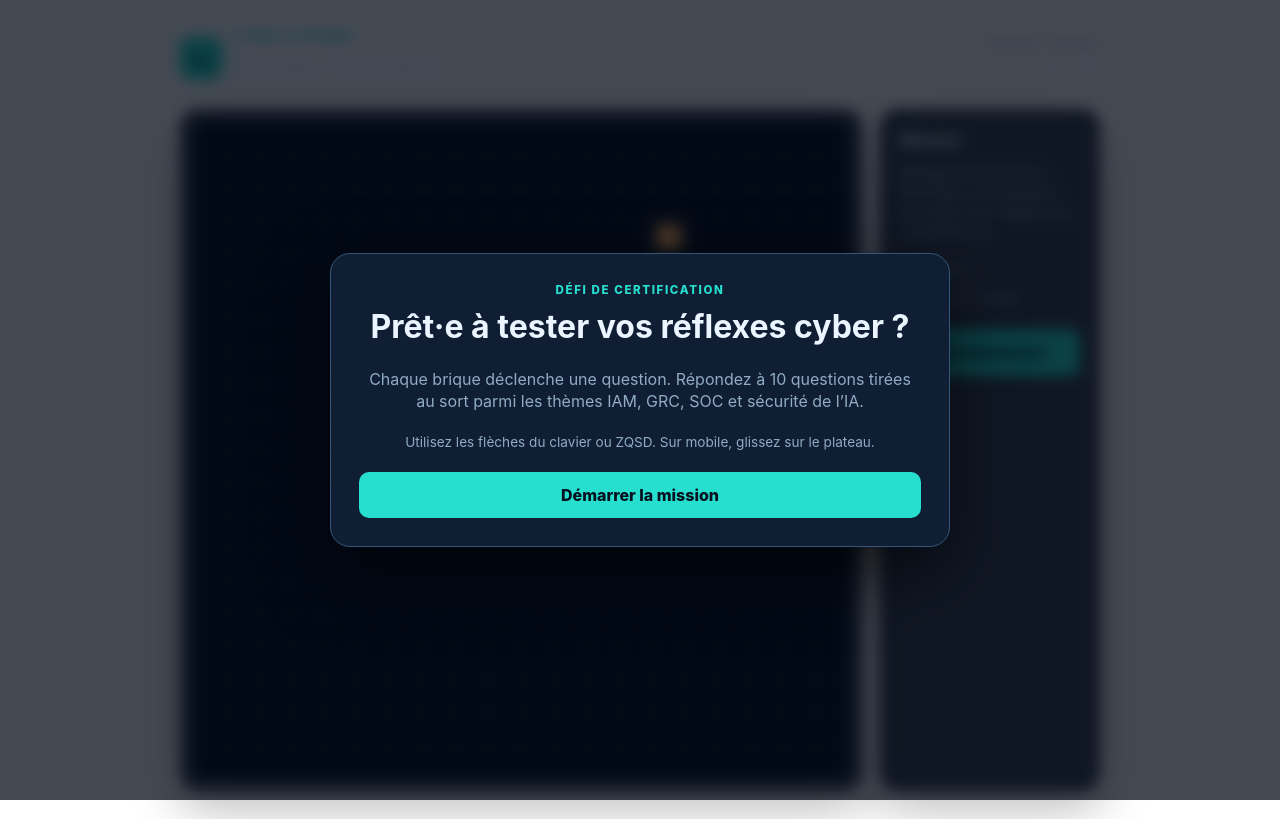
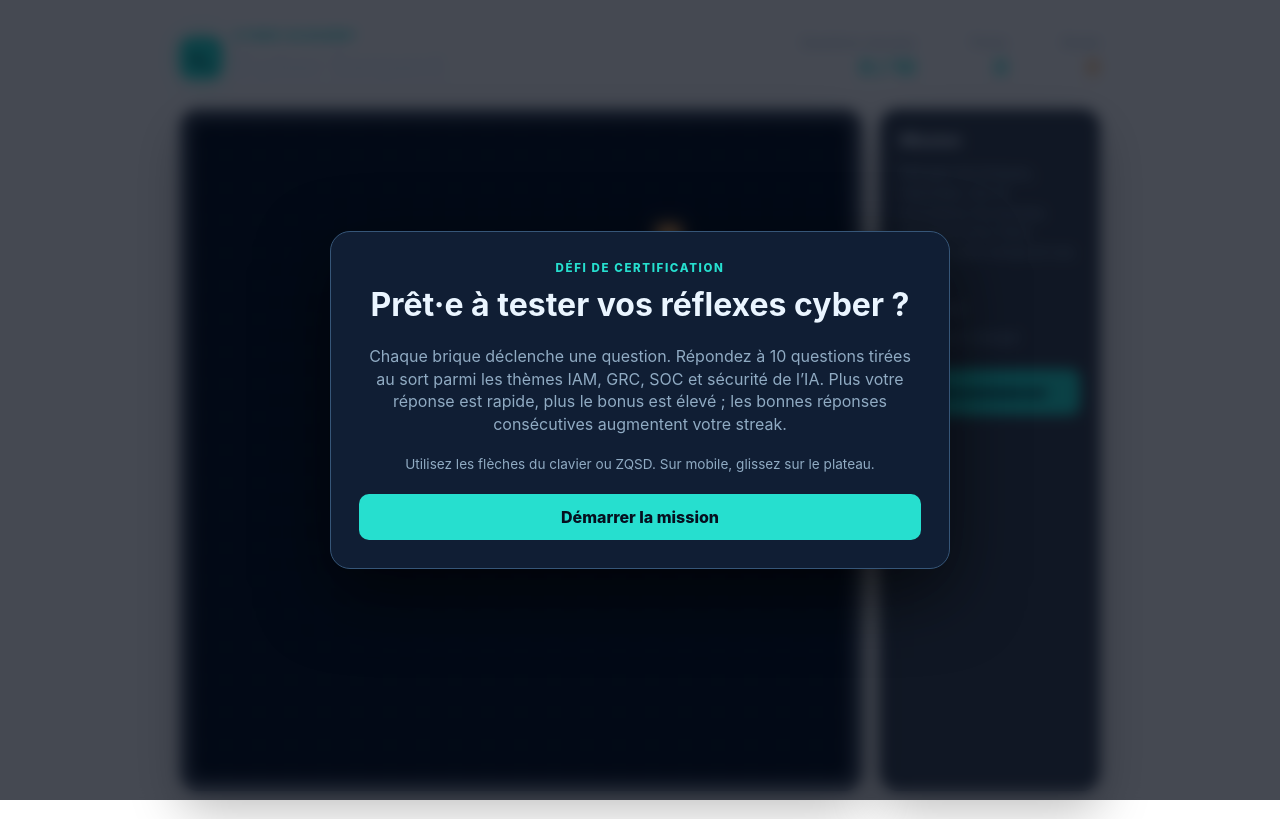
Before and after one commit to Mohamed49000/Test-Agent-statique, a plain HTML site: page index.html in a window 1280 px wide. Drawn offline with Linux system fonts and the light colour scheme.

Commit message:
Add timed streak scoring to quiz

```diff
--- a/index.html
+++ b/index.html
@@ -13,7 +13,7 @@
     .brand { display:flex; align-items:center; gap:12px; }
     .mark { width:42px; height:42px; display:grid; place-items:center; border-radius:12px; color:#051522; font-weight:900; background:var(--cyan); box-shadow:0 0 25px #26dfcf55; }
     h1 { margin:0; font-size:clamp(1.35rem,4vw,2rem); letter-spacing:-.04em; } .eyebrow { color:var(--cyan); font-size:.72rem; letter-spacing:.14em; font-weight:800; text-transform:uppercase; }
-    .score { text-align:right; color:var(--muted); font-size:.8rem; } .score strong { display:block; color:var(--ink); font-size:1.35rem; }
+    .score { text-align:right; color:var(--muted); font-size:.8rem; } .score strong { display:block; color:var(--ink); font-size:1.35rem; } .score-grid { display:flex; justify-content:flex-end; gap:18px; } .score-item { min-width:74px; } .score-item strong { color:var(--cyan); } .score-item.streak strong { color:var(--orange); }
     .game-shell { display:grid; grid-template-columns:minmax(0,1fr) 220px; gap:18px; }
     .board-wrap,.side { background:#0b1729cc; border:1px solid var(--line); border-radius:18px; box-shadow:0 18px 50px #0004; }
     .board-wrap { position:relative; padding:12px; } canvas { display:block; width:100%; aspect-ratio:1; border-radius:10px; background:#07111e; image-rendering:pixelated; }
@@ -22,20 +22,20 @@
     button { width:100%; border:0; border-radius:10px; padding:12px 14px; color:#06101f; background:var(--cyan); font:inherit; font-weight:800; cursor:pointer; transition:transform .15s,filter .15s; } button:hover { transform:translateY(-2px); filter:brightness(1.08); } button:focus-visible { outline:3px solid white; outline-offset:3px; }
     .modal { position:fixed; inset:0; z-index:2; display:grid; place-items:center; padding:20px; background:#020814bb; backdrop-filter:blur(7px); }
     .modal[hidden] { display:none; } .dialog { width:min(100%,620px); padding:28px; border:1px solid #365678; border-radius:20px; background:#101e34; box-shadow:0 25px 70px #0009; }
-    .progress { color:var(--cyan); font-weight:800; font-size:.78rem; letter-spacing:.1em; text-transform:uppercase; } .dialog h2 { margin:8px 0 20px; font-size:clamp(1.25rem,4vw,1.7rem); line-height:1.3; }
+    .progress { color:var(--cyan); font-weight:800; font-size:.78rem; letter-spacing:.1em; text-transform:uppercase; } .quiz-status { display:flex; align-items:center; justify-content:space-between; gap:16px; margin:0 0 12px; } .quiz-status .progress { margin:0; } .countdown { color:var(--orange); font-weight:900; font-variant-numeric:tabular-nums; white-space:nowrap; } .timer-track { height:7px; margin-bottom:18px; overflow:hidden; border-radius:99px; background:#27415d; } .timer-bar { height:100%; width:100%; border-radius:inherit; background:linear-gradient(90deg,var(--cyan),var(--orange)); transform-origin:left; transition:width .1s linear,background .2s; } .timer-bar.urgent { background:var(--red); } .dialog h2 { margin:8px 0 20px; font-size:clamp(1.25rem,4vw,1.7rem); line-height:1.3; }
     .choices { display:grid; gap:10px; } .choice { text-align:left; color:var(--ink); background:#172941; border:1px solid #34516e; } .choice:hover { filter:none; background:#203b5b; } .choice.correct { background:#15786f; border-color:var(--cyan); } .choice.wrong { background:#772c45; border-color:var(--red); } .choice:disabled { cursor:default; transform:none; }
     .feedback { min-height:1.5em; margin:16px 0 0; font-weight:700; } .feedback.ok { color:var(--cyan); } .feedback.no { color:#ff9ba7; }
     .continue { margin-top:16px; background:var(--violet); color:white; } .intro { text-align:center; } .intro h2 { font-size:2rem; } .intro p { color:var(--muted); } .intro .hint { margin:20px 0; font-size:.85rem; }
     .result-score { margin:15px 0; font-size:3.5rem; font-weight:900; color:var(--cyan); } .validated { color:var(--cyan)!important; font-weight:800; }
-    @media (max-width:700px) { .game-shell { grid-template-columns:1fr; } .side { display:flex; align-items:center; justify-content:space-between; gap:12px; } .side p,.side h2 { display:none; } .side button { width:auto; } }
+    @media (max-width:700px) { header { align-items:flex-start; flex-direction:column; } .score-grid { width:100%; justify-content:space-between; gap:8px; } .score-item { min-width:0; } .game-shell { grid-template-columns:1fr; } .side { display:flex; align-items:center; justify-content:space-between; gap:12px; } .side p,.side h2 { display:none; } .side button { width:auto; } }
   </style>
 </head>
 <body>
   <main class="app">
-    <header><div class="brand"><div class="mark">&gt;_</div><div><div class="eyebrow">Cyber Academy</div><h1>Cyber Serpent</h1></div></div><div class="score">Questions réussies<strong id="score">0 / 10</strong></div></header>
-    <section class="game-shell"><div class="board-wrap"><canvas id="board" width="600" height="600" aria-label="Plateau de jeu du serpent"></canvas></div><aside class="side"><h2>Mission</h2><p>Mangez les briques et répondez correctement aux défis pour valider vos compétences.</p><div class="legend"><span><i class="dot cyan"></i>Serpent</span><span><i class="dot orange"></i>Brique à manger</span></div><br><button id="restart" type="button">Recommencer</button></aside></section>
+    <header><div class="brand"><div class="mark">&gt;_</div><div><div class="eyebrow">Cyber Academy</div><h1>Cyber Serpent</h1></div></div><div class="score-grid"><div class="score score-item">Questions réussies<strong id="score">0 / 10</strong></div><div class="score score-item">Points<strong id="points">0</strong></div><div class="score score-item streak">Streak<strong id="streak">0 🔥</strong></div></div></header>
+    <section class="game-shell"><div class="board-wrap"><canvas id="board" width="600" height="600" aria-label="Plateau de jeu du serpent"></canvas></div><aside class="side"><h2>Mission</h2><p>Mangez les briques, répondez vite et enchaînez les bonnes réponses pour faire monter votre streak et vos bonus.</p><div class="legend"><span><i class="dot cyan"></i>Serpent</span><span><i class="dot orange"></i>Brique à manger</span></div><br><button id="restart" type="button">Recommencer</button></aside></section>
   </main>
-  <div class="modal" id="modal"><section class="dialog intro" id="intro"><div class="eyebrow">Défi de certification</div><h2>Prêt·e à tester vos réflexes cyber ?</h2><p>Chaque brique déclenche une question. Répondez à 10 questions tirées au sort parmi les thèmes IAM, GRC, SOC et sécurité de l’IA.</p><p class="hint">Utilisez les flèches du clavier ou ZQSD. Sur mobile, glissez sur le plateau.</p><button id="start" type="button">Démarrer la mission</button></section><section class="dialog" id="quiz" hidden><div class="progress" id="progress"></div><h2 id="question"></h2><div class="choices" id="choices"></div><p class="feedback" id="feedback"></p><button class="continue" id="continue" type="button" hidden>Continuer la mission</button></section><section class="dialog intro" id="result" hidden><div class="eyebrow">Mission terminée</div><h2 id="result-title">Résultat</h2><div class="result-score" id="result-score"></div><p id="result-text"></p><button id="again" type="button">Rejouer</button></section></div>
+  <div class="modal" id="modal"><section class="dialog intro" id="intro"><div class="eyebrow">Défi de certification</div><h2>Prêt·e à tester vos réflexes cyber ?</h2><p>Chaque brique déclenche une question. Répondez à 10 questions tirées au sort parmi les thèmes IAM, GRC, SOC et sécurité de l’IA. Plus votre réponse est rapide, plus le bonus est élevé ; les bonnes réponses consécutives augmentent votre streak.</p><p class="hint">Utilisez les flèches du clavier ou ZQSD. Sur mobile, glissez sur le plateau.</p><button id="start" type="button">Démarrer la mission</button></section><section class="dialog" id="quiz" hidden><div class="quiz-status"><div class="progress" id="progress"></div><div class="countdown" id="countdown" aria-live="polite">10,0 s</div></div><div class="timer-track" aria-hidden="true"><div class="timer-bar" id="timer-bar"></div></div><h2 id="question"></h2><div class="choices" id="choices"></div><p class="feedback" id="feedback"></p><button class="continue" id="continue" type="button" hidden>Continuer la mission</button></section><section class="dialog intro" id="result" hidden><div class="eyebrow">Mission terminée</div><h2 id="result-title">Résultat</h2><div class="result-score" id="result-score"></div><p id="result-text"></p><button id="again" type="button">Rejouer</button></section></div>
   <script>
     const bank = [
       ['IAM','Quel est le principe du moindre privilège ?', 'Donner les droits administrateur à tous.', 'Donner les droits utiles au service entier.', 'N’accorder que les droits strictement nécessaires.',2],
@@ -79,17 +79,20 @@
     }));
     const canvas=document.querySelector('#board'), ctx=canvas.getContext('2d'), cells=20, size=canvas.width/cells;
     const modal=document.querySelector('#modal'), intro=document.querySelector('#intro'), quiz=document.querySelector('#quiz'), result=document.querySelector('#result');
-    let snake, food, direction, queued, timer, active, questions, index, correct, touchStart;
+    const questionTimeLimit=10000;
+    let snake, food, direction, queued, timer, questionTimer, questionStartedAt, active, questions, index, correct, points, streak, touchStart;
     const shuffle=a=>[...a].sort(()=>Math.random()-.5);
-    function reset(){ clearInterval(timer); snake=[{x:10,y:10},{x:9,y:10},{x:8,y:10}]; direction={x:1,y:0}; queued=direction; food=placeFood(); active=false; questions=shuffle(bank).slice(0,10); index=correct=0; document.querySelector('#score').textContent='0 / 10'; draw(); }
+    function updateStats(){ document.querySelector('#score').textContent=`${correct} / 10`; document.querySelector('#points').textContent=points; document.querySelector('#streak').textContent=`${streak} ${streak ? '🔥' : ''}`; }
+    function reset(){ clearInterval(timer); clearInterval(questionTimer); snake=[{x:10,y:10},{x:9,y:10},{x:8,y:10}]; direction={x:1,y:0}; queued=direction; food=placeFood(); active=false; questions=shuffle(bank).slice(0,10); index=correct=points=streak=0; updateStats(); draw(); }
     function placeFood(){ let p; do p={x:Math.floor(Math.random()*cells),y:Math.floor(Math.random()*cells)}; while(snake.some(s=>s.x===p.x&&s.y===p.y)); return p; }
     function draw(){ ctx.clearRect(0,0,600,600); ctx.strokeStyle='#0d2134'; ctx.lineWidth=1; for(let i=0;i<=cells;i++){ctx.beginPath();ctx.moveTo(i*size,0);ctx.lineTo(i*size,600);ctx.moveTo(0,i*size);ctx.lineTo(600,i*size);ctx.stroke();} ctx.fillStyle='#ffb15c'; ctx.shadowColor='#ffb15c';ctx.shadowBlur=14;ctx.fillRect(food.x*size+5,food.y*size+5,size-10,size-10);ctx.shadowBlur=0; snake.forEach((s,i)=>{ctx.fillStyle=i?'#26dfcf':'#b9fff8';ctx.fillRect(s.x*size+3,s.y*size+3,size-6,size-6);}); }
     function tick(){ direction=queued; const head={x:snake[0].x+direction.x,y:snake[0].y+direction.y}; if(head.x<0||head.x>=cells||head.y<0||head.y>=cells||snake.some(s=>s.x===head.x&&s.y===head.y)){ endGame('Collision !', 'Votre score de connaissances est affiché ci-dessous.'); return; } snake.unshift(head); if(head.x===food.x&&head.y===food.y){ snake.pop(); ask(); }else snake.pop(); draw(); }
     function play(){ active=true; timer=setInterval(tick,115); }
-    function ask(){ active=false;clearInterval(timer); const q=questions[index]; modal.hidden=false;intro.hidden=true;result.hidden=true;quiz.hidden=false;document.querySelector('#progress').textContent=`${q.theme} · Question ${index+1} sur 10`;document.querySelector('#question').textContent=q.question;const choices=document.querySelector('#choices');choices.innerHTML='';document.querySelector('#feedback').textContent='';document.querySelector('#continue').hidden=true; shuffle(q.choices).forEach(choice=>{const b=document.createElement('button');b.className='choice';b.textContent=choice.text;b.onclick=()=>answer(choice,b);choices.append(b);}); }
-    function answer(selectedChoice,button){ const buttons=[...document.querySelectorAll('.choice')], ok=selectedChoice.correct; buttons.forEach(b=>{b.disabled=true; if(b.textContent===questions[index].choices.find(choice=>choice.correct).text)b.classList.add('correct');});if(!ok)button.classList.add('wrong');const feedback=document.querySelector('#feedback');feedback.textContent=ok?'Bonne réponse ! Votre savoir-faire progresse.':'Réponse incorrecte : la bonne réponse est affichée en vert. Vous pouvez poursuivre la mission.';feedback.className='feedback '+(ok?'ok':'no');if(ok)correct++;document.querySelector('#score').textContent=`${correct} / 10`;const continueButton=document.querySelector('#continue');continueButton.textContent=ok?'Continuer la mission':'Continuer malgré la mauvaise réponse';continueButton.hidden=false; }
+    function updateQuestionTimer(){ const remaining=Math.max(0,questionTimeLimit-(performance.now()-questionStartedAt)); const seconds=(remaining/1000).toFixed(1).replace('.',','); const bar=document.querySelector('#timer-bar'); document.querySelector('#countdown').textContent=`${seconds} s`; bar.style.width=`${remaining/questionTimeLimit*100}%`; bar.classList.toggle('urgent',remaining<3000); if(remaining===0) answer(null,null,true); }
+    function ask(){ active=false;clearInterval(timer); clearInterval(questionTimer); const q=questions[index]; modal.hidden=false;intro.hidden=true;result.hidden=true;quiz.hidden=false;document.querySelector('#progress').textContent=`${q.theme} · Question ${index+1} sur 10`;document.querySelector('#question').textContent=q.question;const choices=document.querySelector('#choices');choices.innerHTML='';document.querySelector('#feedback').textContent='';document.querySelector('#continue').hidden=true; shuffle(q.choices).forEach(choice=>{const b=document.createElement('button');b.className='choice';b.textContent=choice.text;b.onclick=()=>answer(choice,b);choices.append(b);}); questionStartedAt=performance.now(); updateQuestionTimer(); questionTimer=setInterval(updateQuestionTimer,100); }
+    function answer(selectedChoice,button,timedOut=false){ if(document.querySelector('.choice:disabled')) return; clearInterval(questionTimer); const buttons=[...document.querySelectorAll('.choice')], ok=Boolean(selectedChoice?.correct); const remaining=Math.max(0,questionTimeLimit-(performance.now()-questionStartedAt)); buttons.forEach(b=>{b.disabled=true; if(b.textContent===questions[index].choices.find(choice=>choice.correct).text)b.classList.add('correct');}); if(!ok && button) button.classList.add('wrong'); const feedback=document.querySelector('#feedback'); if(ok){ correct++; streak++; const speedBonus=Math.ceil(remaining/1000)*10; const streakBonus=Math.max(0,streak-1)*15; const earned=100+speedBonus+streakBonus; points+=earned; feedback.textContent=`Bonne réponse ! +${earned} points (${speedBonus} bonus vitesse + ${streakBonus} bonus streak).`; feedback.className='feedback ok'; } else { streak=0; feedback.textContent=timedOut?'Temps écoulé : la bonne réponse est affichée en vert. Votre streak repart à zéro.':'Réponse incorrecte : la bonne réponse est affichée en vert. Votre streak repart à zéro.'; feedback.className='feedback no'; } updateStats(); const continueButton=document.querySelector('#continue');continueButton.textContent=ok?'Continuer la mission':'Continuer malgré la mauvaise réponse';continueButton.hidden=false; }
     function next(){ index++; if(index===10){endGame('Mission terminée',correct>8?'Compétences validées':'Continuez votre entraînement pour valider vos compétences.');return;} food=placeFood();modal.hidden=true;play(); }
-    function endGame(title,text){clearInterval(timer);active=false;modal.hidden=false;intro.hidden=true;quiz.hidden=true;result.hidden=false;document.querySelector('#result-title').textContent=title;document.querySelector('#result-score').textContent=`${correct} / 10`;const out=document.querySelector('#result-text');out.textContent=text;out.className=correct>8?'validated':'';}
+    function endGame(title,text){clearInterval(timer);clearInterval(questionTimer);active=false;modal.hidden=false;intro.hidden=true;quiz.hidden=true;result.hidden=false;document.querySelector('#result-title').textContent=title;document.querySelector('#result-score').textContent=`${points} points`;const out=document.querySelector('#result-text');out.textContent=`${correct} / 10 bonnes réponses · ${text}`;out.className=correct>8?'validated':'';}
     function start(){reset();modal.hidden=true;play();} document.querySelector('#start').onclick=start;document.querySelector('#again').onclick=()=>{reset();intro.hidden=false;quiz.hidden=true;result.hidden=true;modal.hidden=false;};document.querySelector('#restart').onclick=()=>{reset();intro.hidden=false;quiz.hidden=true;result.hidden=true;modal.hidden=false;};document.querySelector('#continue').onclick=next;
     document.addEventListener('keydown',e=>{const map={ArrowUp:[0,-1],z:[0,-1],Z:[0,-1],ArrowDown:[0,1],s:[0,1],S:[0,1],ArrowLeft:[-1,0],q:[-1,0],Q:[-1,0],ArrowRight:[1,0],d:[1,0],D:[1,0]};if(map[e.key]&&active){e.preventDefault();const [x,y]=map[e.key];if(x!==-direction.x||y!==-direction.y)queued={x,y};}});
     canvas.addEventListener('touchstart',e=>touchStart=e.changedTouches[0],{passive:true});canvas.addEventListener('touchend',e=>{if(!touchStart||!active)return;const t=e.changedTouches[0],dx=t.clientX-touchStart.clientX,dy=t.clientY-touchStart.clientY;if(Math.max(Math.abs(dx),Math.abs(dy))<20)return;const n=Math.abs(dx)>Math.abs(dy)?{x:Math.sign(dx),y:0}:{x:0,y:Math.sign(dy)};if(n.x!==-direction.x||n.y!==-direction.y)queued=n;},{passive:true}); reset();
```
